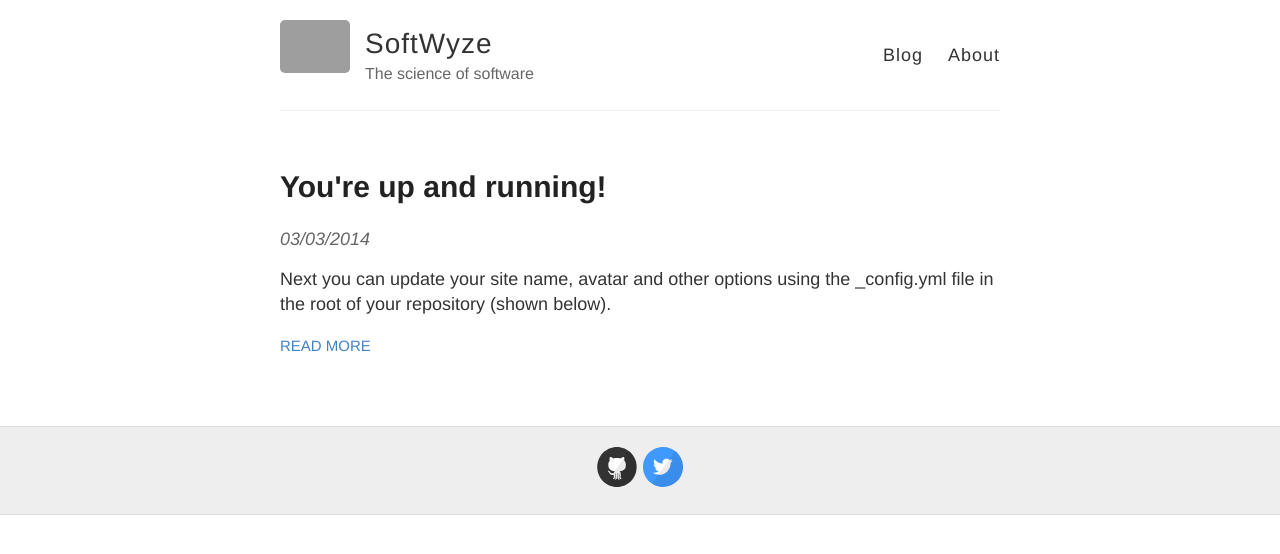
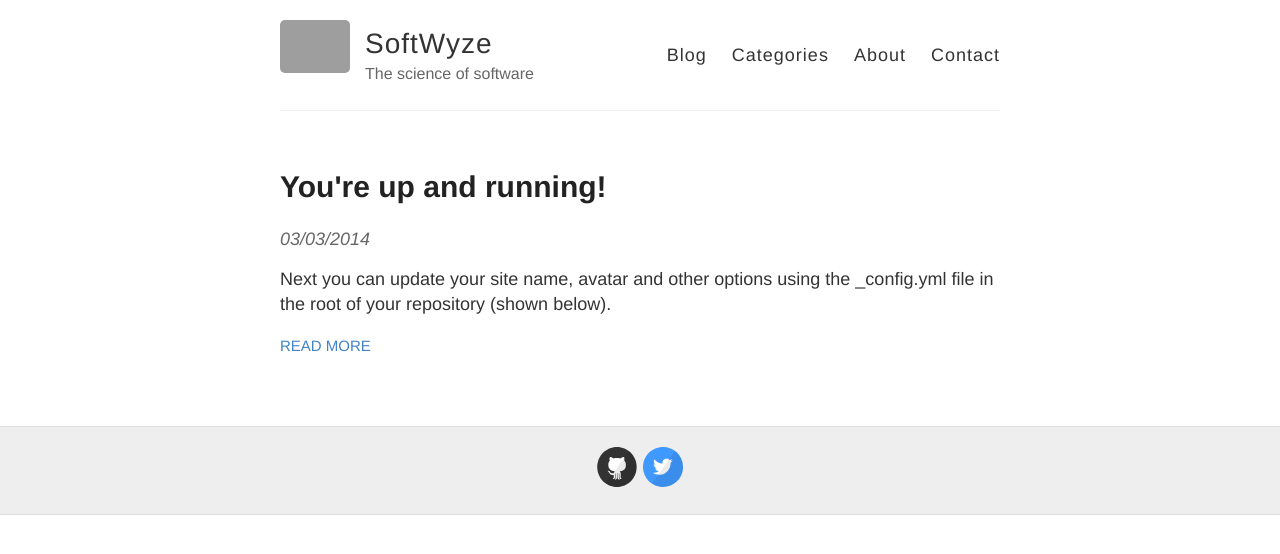
Before and after one commit to SoftWyze/softwyze.github.io, a Jekyll site: the page built from index.html, in a window 1280 px wide. Shown: the top 554 px of the page. Built offline with Jekyll 4.4.1, drawn with Linux system fonts in a browser that asks for light colours; grey boxes are pictures that could not be loaded.

Commit message:
Updated navigation

```diff
--- a/_layouts/default.html
+++ b/_layouts/default.html
@@ -28,7 +28,9 @@
 
           <nav>
             <a href="{{ site.baseurl }}/">Blog</a>
+            <a href="{{ site.baseurl }}/categories">Categories</a>
             <a href="{{ site.baseurl }}/about">About</a>
+            <a href="{{ site.baseurl }}/contact">Contact</a>
           </nav>
         </header>
       </div>
```
